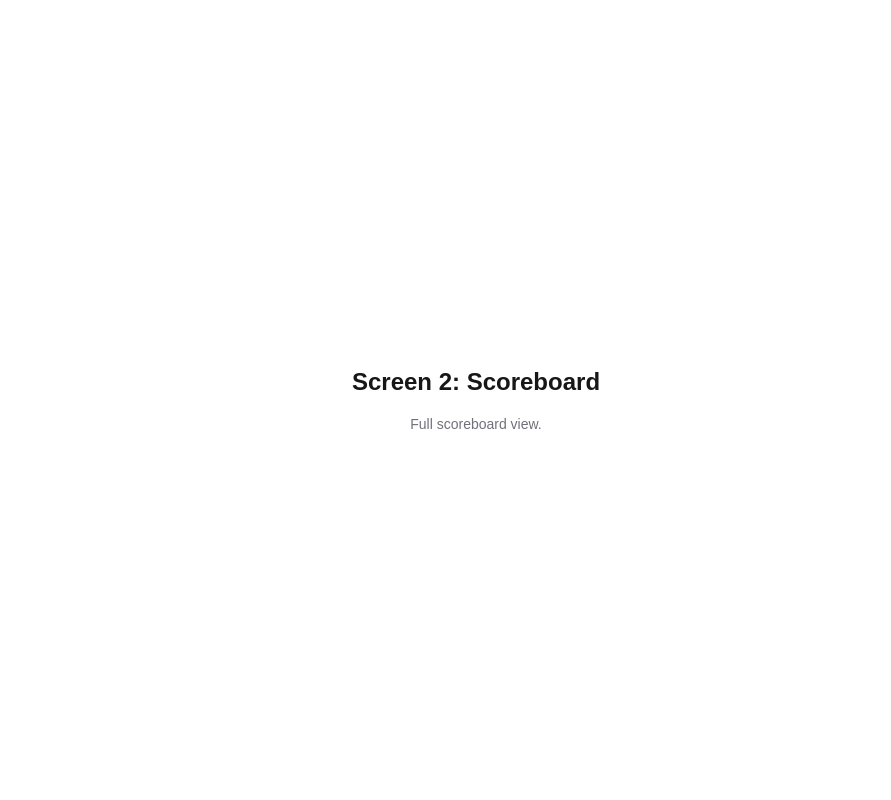
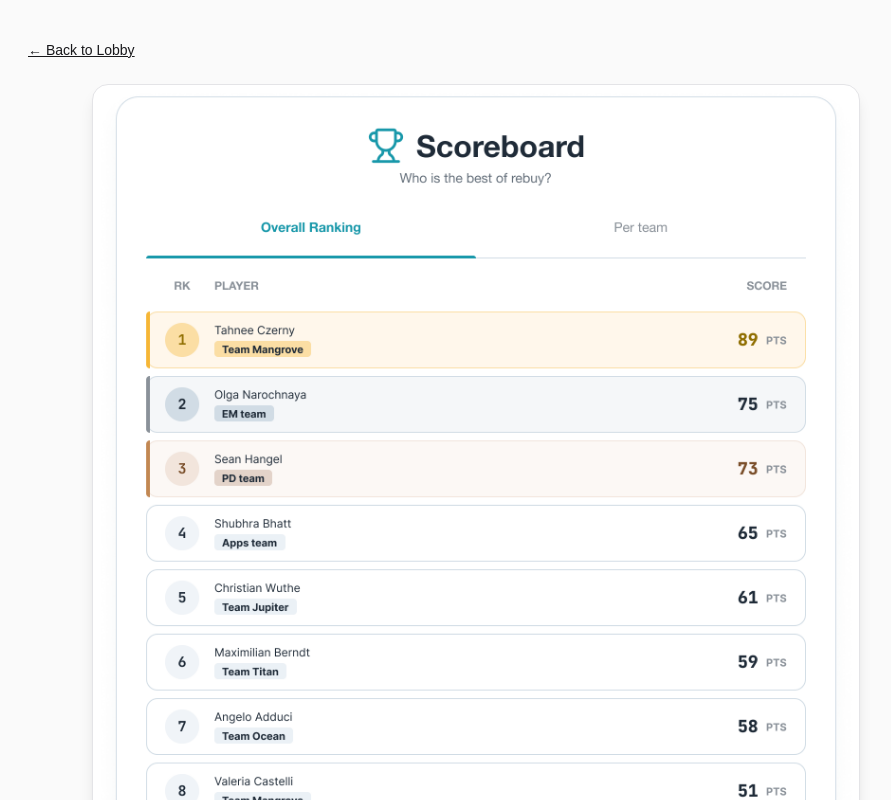
Before and after one commit to ONarochnaya/re-game, a Next.js app: page /scoreboard in a window 1280 px wide. Shown: the top 800 px of the page, without its empty margins (164-1055 px from the left). Built offline with nearby package versions, Linux system fonts and the light colour scheme.

Commit message:
Scoreboard update

```diff
--- a/app/lobby/page.tsx
+++ b/app/lobby/page.tsx
@@ -2,7 +2,7 @@
 
 import Link from "next/link";
 import { useRouter } from "next/navigation";
-import scoreboardCard from "./scoreboard-card.png";
+import simpleLeaderboard from "./simple-leaderboard.png";
 
 const placeholderCards = [
   { title: "Placeholder 1", tone: "bg-zinc-200" },
@@ -28,7 +28,7 @@ export default function LobbyPage() {
             Welcome
           </p>
           <h1 className="mt-4 text-4xl font-bold tracking-tight sm:text-5xl">
-            Welcome to re-game
+            re-game
           </h1>
         </header>
 
@@ -46,11 +46,13 @@ export default function LobbyPage() {
         </section>
 
         <div className="flex w-full justify-center">
-          <img
-            src={scoreboardCard.src}
-            alt="Scoreboard card"
-            className="w-full max-w-2xl rounded-2xl"
-          />
+          <Link href="/scoreboard" className="block w-full max-w-2xl">
+            <img
+              src={simpleLeaderboard.src}
+              alt="Simple leaderboard preview"
+              className="w-full rounded-2xl"
+            />
+          </Link>
         </div>
 
         <div className="flex flex-col items-center gap-4">
--- a/app/scoreboard/page.tsx
+++ b/app/scoreboard/page.tsx
@@ -1,8 +1,20 @@
+import Link from "next/link";
+import scoreboardCard from "../lobby/scoreboard-card.png";
+
 export default function ScoreboardPage() {
   return (
-    <main className="flex flex-1 flex-col items-center justify-center gap-4 p-8">
-      <h1 className="text-2xl font-semibold">Screen 2: Scoreboard</h1>
-      <p className="text-sm text-zinc-500">Full scoreboard view.</p>
+    <main className="min-h-screen bg-zinc-50 px-6 py-10 text-zinc-900">
+      <div className="mx-auto flex max-w-4xl flex-col items-center gap-6">
+        <Link href="/lobby" className="self-start text-sm font-medium underline">
+          ← Back to Lobby
+        </Link>
+
+        <img
+          src={scoreboardCard.src}
+          alt="Scoreboard card"
+          className="w-full max-w-3xl rounded-2xl border border-zinc-200 bg-white shadow-lg"
+        />
+      </div>
     </main>
   );
 }
```
Also changed, not shown: app/lobby/simple-leaderboard.png (added).
